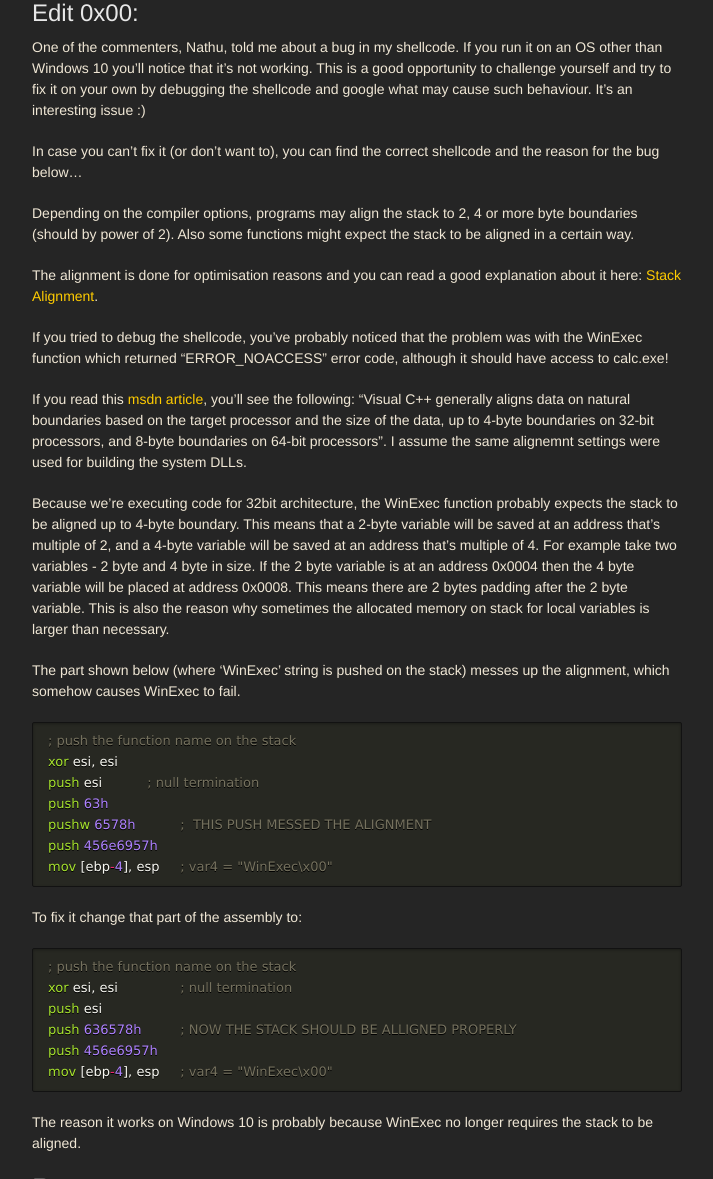
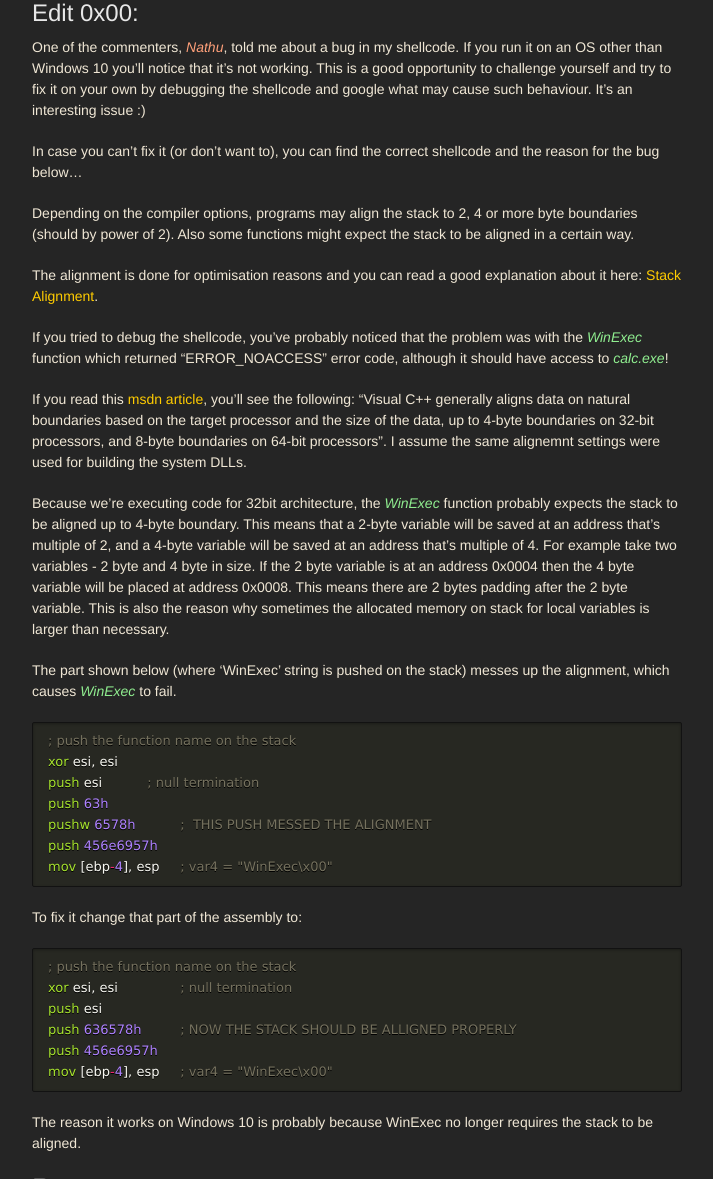
Before and after one commit to idafchev/idafchev.github.io, a Jekyll site: the page built from _posts/2017-09-26-writing_windows_shellcode.md, in a window 1280 px wide and 1400 px high, scrolled down 16274 px. Shown: the part 221-1400 px from the top of the window, without its empty margins (283-996 px from the left). Built offline with Jekyll 4.4.1, drawn with Linux system fonts in a browser that asks for light colours; nearby versions of some CDN libraries; some web fonts are replaced; comment, search, counter and statistics services are not loaded.

Commit message:
Update 2017-09-26-writing_windows_shellcode.md

````diff
--- a/_posts/2017-09-26-writing_windows_shellcode.md
+++ b/_posts/2017-09-26-writing_windows_shellcode.md
@@ -523,7 +523,7 @@ Proof that it works :)
 ![test_calc](/images/windows_shellcode/test_calc.gif)
 
 ## Edit 0x00:
-One of the commenters, Nathu, told me about a bug in my shellcode. If you run it on an OS other than Windows 10 you'll notice that it's not working. This is a good opportunity to challenge yourself and try to fix it on your own by debugging the shellcode and google what may cause such behaviour. It's an interesting issue :)
+One of the commenters, *Nathu*{: style="color: LightSalmon"}, told me about a bug in my shellcode. If you run it on an OS other than Windows 10 you'll notice that it's not working. This is a good opportunity to challenge yourself and try to fix it on your own by debugging the shellcode and google what may cause such behaviour. It's an interesting issue :)
 
 In case you can't fix it (or don't want to), you can find the correct shellcode and the reason for the bug below...
 
@@ -531,14 +531,14 @@ Depending on the compiler options, programs may align the stack to 2, 4 or more
 
 The alignment is done for optimisation reasons and you can read a good explanation about it here: [Stack Alignment](https://stackoverflow.com/questions/672461/what-is-stack-alignment).
 
-If you tried to debug the shellcode, you've probably noticed that the problem was with the WinExec function which returned "ERROR_NOACCESS" error code, although it should have access to calc.exe!
+If you tried to debug the shellcode, you've probably noticed that the problem was with the *WinExec*{: style="color: LightGreen"} function which returned "ERROR_NOACCESS" error code, although it should have access to *calc.exe*{: style="color: LightGreen"}!
 
 If you read this [msdn article](https://msdn.microsoft.com/en-us/library/83ythb65.aspx), you'll see the following:
 "Visual C++ generally aligns data on natural boundaries based on the target processor and the size of the data, up to 4-byte boundaries on 32-bit processors, and 8-byte boundaries on 64-bit processors". I assume the same alignemnt settings were used for building the system DLLs.
 
-Because we're executing code for 32bit architecture, the WinExec function probably expects the stack to be aligned up to 4-byte boundary. This means that a 2-byte variable will be saved at an address that's multiple of 2, and a 4-byte variable will be saved at an address that's multiple of 4. For example take two variables - 2 byte and 4 byte in size. If the 2 byte variable is at an address 0x0004 then the 4 byte variable will be placed at address 0x0008. This means there are 2 bytes padding after the 2 byte variable. This is also the reason why sometimes the allocated memory on stack for local variables is larger than necessary.
+Because we're executing code for 32bit architecture, the *WinExec*{: style="color: LightGreen"} function probably expects the stack to be aligned up to 4-byte boundary. This means that a 2-byte variable will be saved at an address that's multiple of 2, and a 4-byte variable will be saved at an address that's multiple of 4. For example take two variables - 2 byte and 4 byte in size. If the 2 byte variable is at an address 0x0004 then the 4 byte variable will be placed at address 0x0008. This means there are 2 bytes padding after the 2 byte variable. This is also the reason why sometimes the allocated memory on stack for local variables is larger than necessary.
 
-The part shown below (where 'WinExec' string is pushed on the stack) messes up the alignment, which somehow causes WinExec to fail.
+The part shown below (where 'WinExec' string is pushed on the stack) messes up the alignment, which causes *WinExec*{: style="color: LightGreen"} to fail.
 
 ```nasm
 ; push the function name on the stack
````
